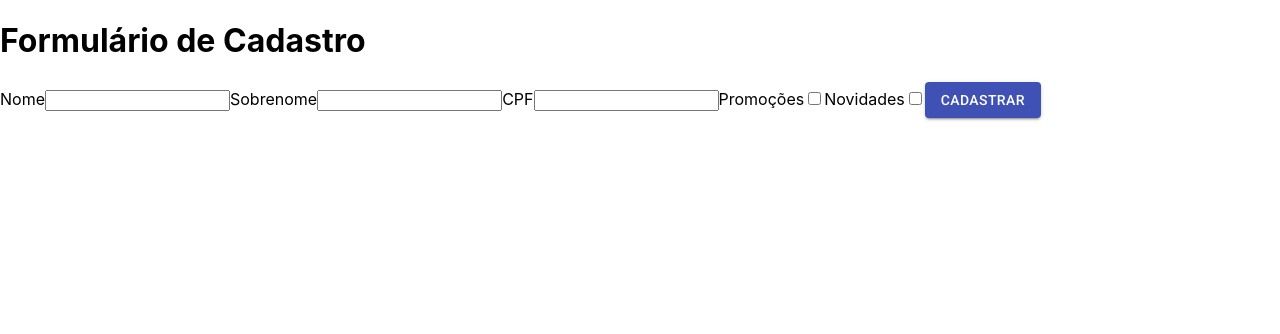
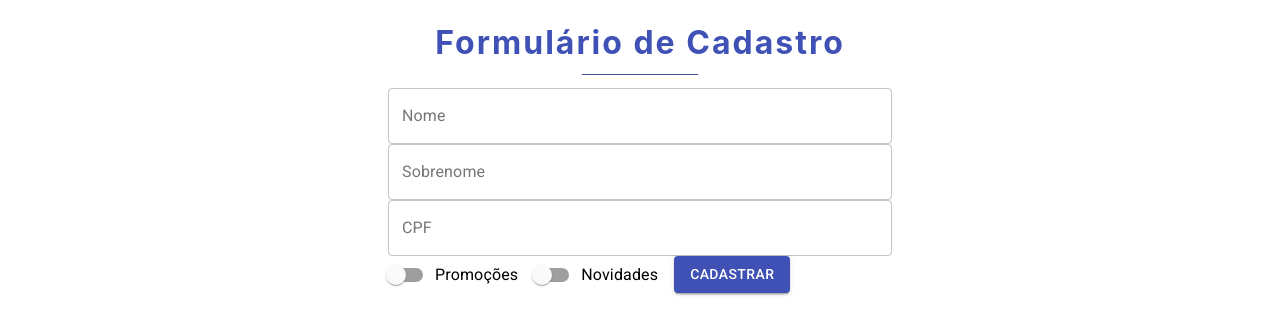
Before and after one commit to BernardoOficial/Formix, a React (Create React App) app: page / in a window 1280 px wide. Shown: the top 334 px of the page. Built offline with nearby package versions, Linux system fonts and the light colour scheme.

Commit message:
Estilizando os components com Material UI

```diff
--- a/src/App.css
+++ b/src/App.css
@@ -1,38 +1,40 @@
-.App {
+.form__title {
+  font-size: 2rem;
+  line-height: 2.8rem;
+  color: #3f51b5;
+
+  font-weight: bold;
+  letter-spacing: 2px;
   text-align: center;
+
+  position: relative;
+}
+.form__title::before {
+  content: "";
+  position: absolute;
+
+  bottom: -10px;
+  left: 80px;
+  right: 80px;
+  width: calc(100% - 160px);
+  height: 3px;
+
+  background-color: #2f3e91;
+  animation-name: scale-width;
+  animation-duration: 5s;
+  animation-timing-function: ease-out;
+  animation-iteration-count: infinite;
+  animation-fill-mode: forwards;
 }
 
-.App-logo {
-  height: 40vmin;
-  pointer-events: none;
-}
-
-@media (prefers-reduced-motion: no-preference) {
-  .App-logo {
-    animation: App-logo-spin infinite 20s linear;
+@keyframes scale-width {
+  0% {
+    transform: scale(0);
+  }
+  50% {
+    transform: scale(1);
+  }
+  100% {
+    transform: scale(0);
   }
 }
-
-.App-header {
-  background-color: #282c34;
-  min-height: 100vh;
-  display: flex;
-  flex-direction: column;
-  align-items: center;
-  justify-content: center;
-  font-size: calc(10px + 2vmin);
-  color: white;
-}
-
-.App-link {
-  color: #61dafb;
-}
-
-@keyframes App-logo-spin {
-  from {
-    transform: rotate(0deg);
-  }
-  to {
-    transform: rotate(360deg);
-  }
-}
--- a/src/App.js
+++ b/src/App.js
@@ -1,5 +1,7 @@
 import React, { Component, Fragment } from 'react'
 import FormularioCadastro from './components/FormularioCadastro';
+
+import Container from '@material-ui/core/Container'
 
 import './App.css';
 
@@ -7,10 +9,10 @@ class App extends Component {
 
   render() {
     return (
-      <Fragment>
-        <h1>Formulário de Cadastro</h1>
+      <Container maxWidth="sm">
+        <h1 className="form__title">Formulário de Cadastro</h1>
         <FormularioCadastro />
-      </Fragment>
+      </Container>
     );
   }
 }
--- a/src/components/FormularioCadastro/FormularioCadastro.jsx
+++ b/src/components/FormularioCadastro/FormularioCadastro.jsx
@@ -1,23 +1,55 @@
+import Container from '@material-ui/core/Container'
 import Button from '@material-ui/core/Button'
+import TextField from '@material-ui/core/TextField'
+import Switch from '@material-ui/core/Switch';
+import FormControlLabel from '@material-ui/core/FormControlLabel'
 
 function FormularioCadastro() {
 
     return (
+        <Container maxWidth="sm">
             <form>
-            <label htmlFor="nome">Nome</label>
-            <input type="text" id="nome" />
+                <TextField
+                    id="outlined-basic"
+                    label="Nome"
+                    variant="outlined"
+                    fullWidth
+                />
 
-            <label htmlFor="sobrenome">Sobrenome</label>
-            <input type="text" id="sobrenome" />
+                <TextField
+                    id="outlined-basic"
+                    label="Sobrenome"
+                    variant="outlined"
+                    fullWidth
+                    my="20px"
+                />
 
-            <label htmlFor="cpf">CPF</label>
-            <input type="text" id="cpf" />
+                <TextField
+                    id="outlined-basic"
+                    label="CPF"
+                    variant="outlined"
+                    fullWidth
+                />
 
-            <label htmlFor="promocoes">Promoções</label>
-            <input type="checkbox" id="promocoes" />
+                <FormControlLabel
+                    label="Promoções"
+                    control={
+                        <Switch
+                            name="promocoes"
+                            color="primary"
+                        />
+                    }
+                />
 
-            <label htmlFor="novidades">Novidades</label>
-            <input type="checkbox" id="novidades" />
+                <FormControlLabel
+                    label="Novidades"
+                    control={
+                        <Switch
+                            name="novidades"
+                            color="primary"
+                        />
+                    }
+                />
 
                 <Button
                     type="submit"
@@ -27,6 +59,7 @@ function FormularioCadastro() {
                     Cadastrar
             </Button>
             </form>
+        </Container>
     )
 }
 
```
Also changed, not shown: 1 other file (tests, documents, lock files or other folders). Lines whose indentation alone changed are shown as unchanged.
